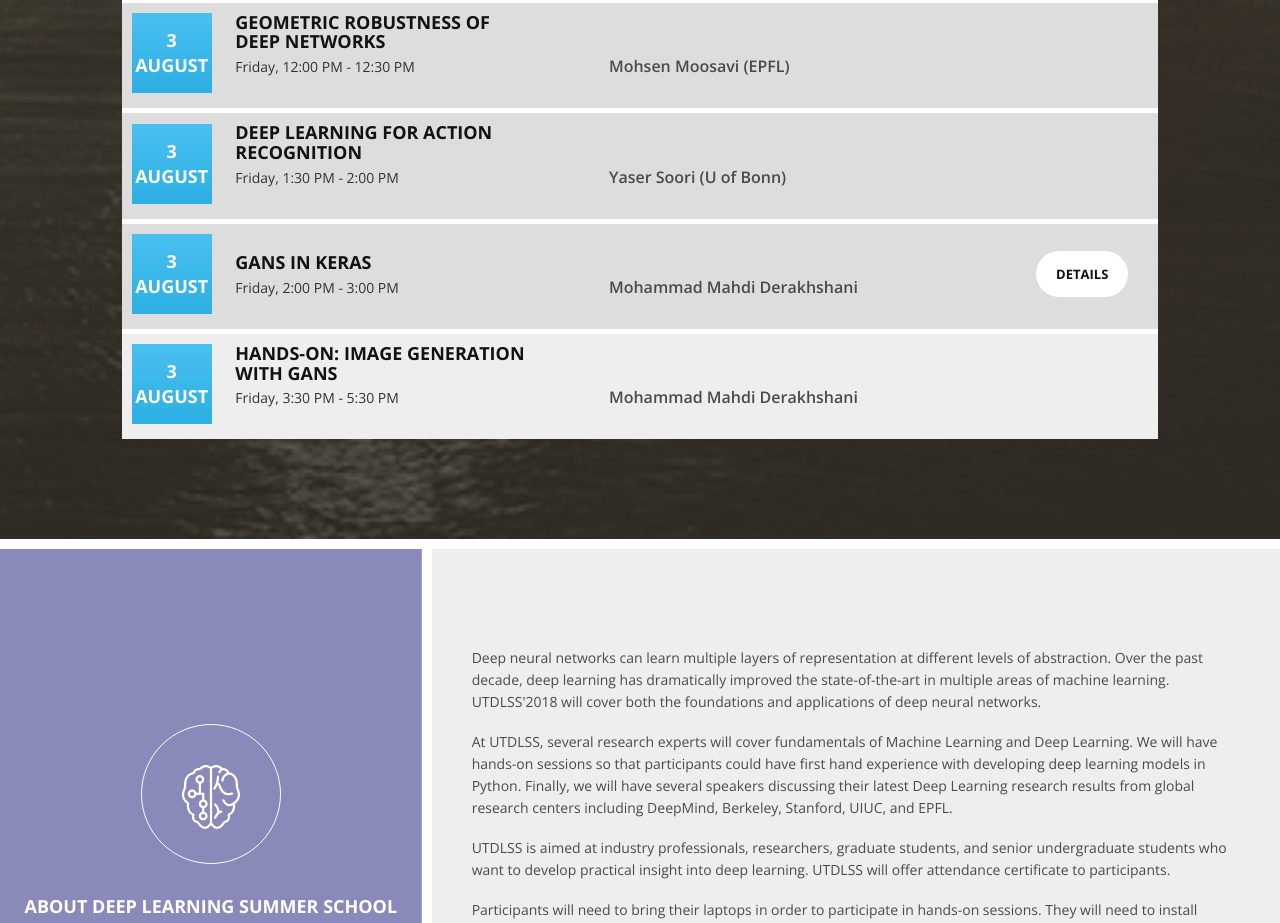
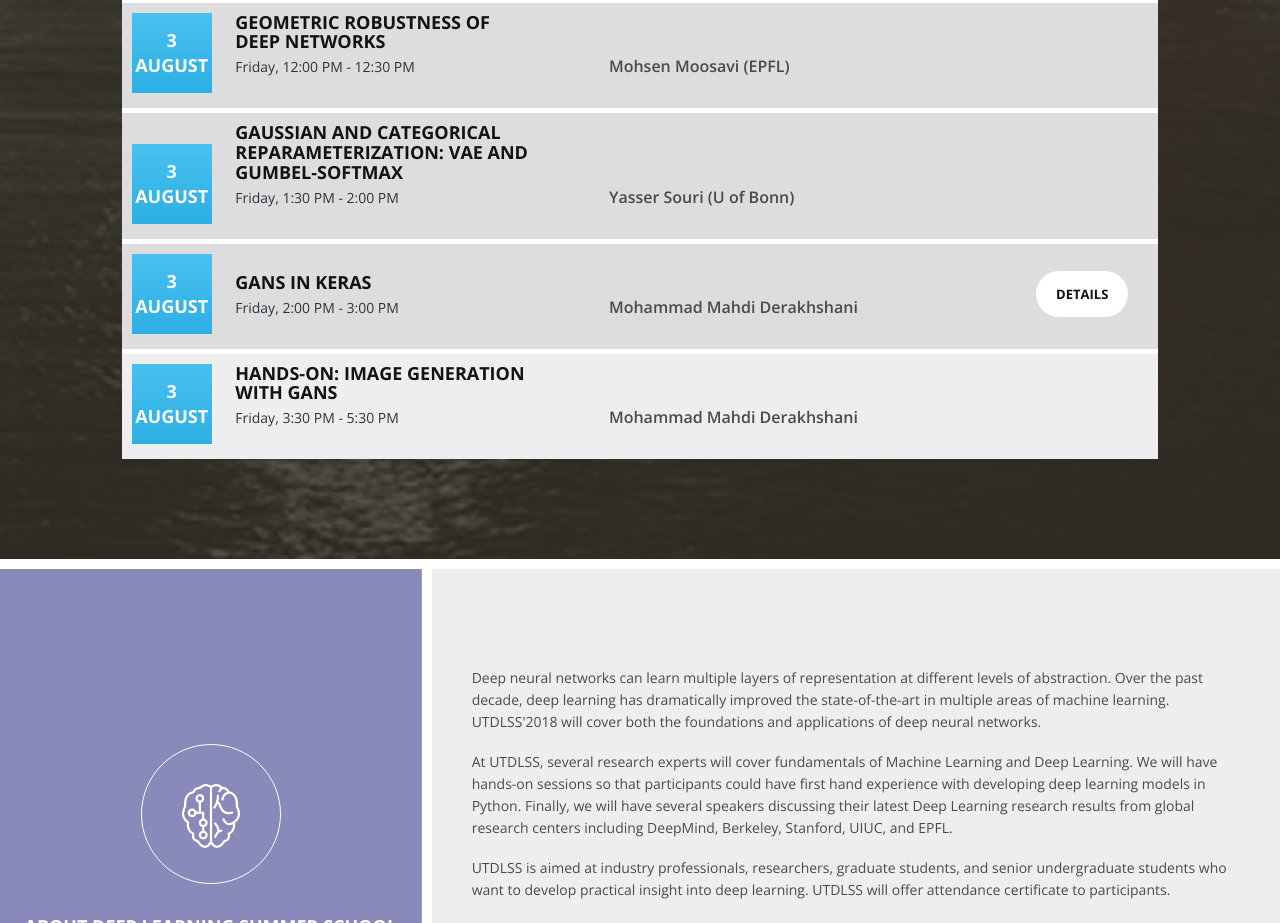
Before and after one commit to SajjadMzf/utd, a plain HTML site: page index.html in a window 1280 px wide. Shown: the part 4200-5123 px from the top of the page. Drawn offline with nearby package versions, Linux system fonts and the light colour scheme; files whose address does not match are found by name.

Commit message:
Yasser Souri topic update

```diff
--- a/index.html
+++ b/index.html
@@ -1021,14 +1021,14 @@ http://www.templatemo.com/tm-513-avalon
                                                 </div>
                                             </li>
                                             <li>
-                                                <h4>Deep Learning for Action Recognition</h4>
+                                                <h4>Gaussian and Categorical Reparameterization: VAE and Gumbel-Softmax</h4>
                                                 <div class="Research">
                                                     <span>Friday, 1:30 PM - 2:00 PM</span>
                                                 </div>
                                             </li>
 											<li>
                                                 <div class="time">
-                                                    <span>Yaser Soori (U of Bonn)</span>
+                                                    <span>Yasser Souri (U of Bonn)</span>
                                                 </div>
                                             </li>
                                             <li>
```
